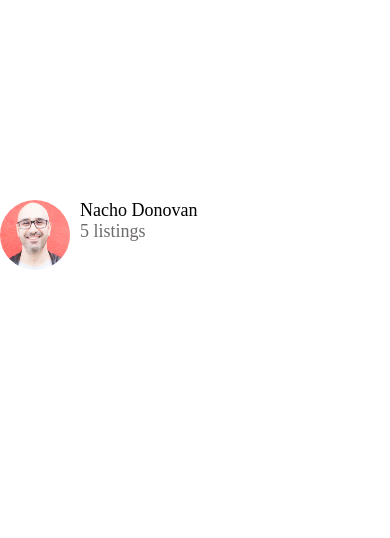
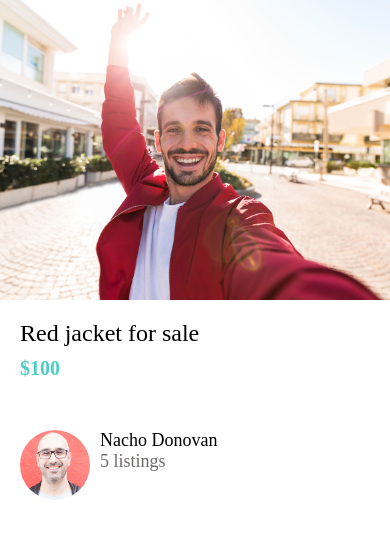
Before and after one commit to gnokto/ReactNativeApp, a React Native app: screen / in a window 390 px wide. Shown: the top 538 px of the page. Built offline with nearby package versions, Linux system fonts and the light colour scheme.

Commit message:
Add ListItem to ListingDetailsScreen

```diff
--- a/App.js
+++ b/App.js
@@ -11,21 +11,6 @@ import AppButton from './app/components/AppButton';
 import ListItem from './app/components/ListItem';
 
 export default function App() {
-  return (
-    <View style={{
-      // justifyContent: "center",
-      // alignItems: "center"
-      marginTop: 200,
-      // backgroundColor: "grey"
-    }}>
-      <ListItem
-        image={require("./app/assets/mosh.jpg")}
-        title="Nacho Donovan"
-        subTitle="5 listings"
-      />
-    </View>
-  );
-
   // return (
   //   <View style={{
   //     backgroundColor: "#f8f4f4",
@@ -39,7 +24,7 @@ export default function App() {
   //     />
   //   </View>
   // );
-  // return <ListingDetailsScreen />
+  return <ListingDetailsScreen />
   // return <Card />
   // return <WelcomeScreen />;
   // return <ViewImageScreen />
--- a/app/screens/ListingDetailsScreen.js
+++ b/app/screens/ListingDetailsScreen.js
@@ -3,6 +3,7 @@ import { StyleSheet, Image, View } from 'react-native';
 
 import colors from '../config/colors';
 import AppText from '../components/AppText';
+import ListItem from '../components/ListItem';
 
 function ListingDetailsScreen(props) {
     return (
@@ -11,11 +12,13 @@ function ListingDetailsScreen(props) {
             <View style={styles.detailsContainer}>
                 <AppText style={styles.title}>Red jacket for sale</AppText>
                 <AppText style={styles.price}>$100</AppText>
-                {/* <ListItem
-                    image={require("../assets/mosh.jpg")}
-                    title="Nacho Donovan"
-                    subTitle="5 listings"
-                /> */}
+                <View style={styles.userContainer}>
+                    <ListItem
+                        image={require("../assets/mosh.jpg")}
+                        title="Nacho Donovan"
+                        subTitle="5 listings"
+                    />
+                </View>
             </View>
         </View>
     );
@@ -40,6 +43,9 @@ const styles = StyleSheet.create({
         fontSize: 20,
         marginVertical: 10,
     },
+    userContainer: {
+        marginVertical: 40
+    },
 })
 
 export default ListingDetailsScreen;
```
